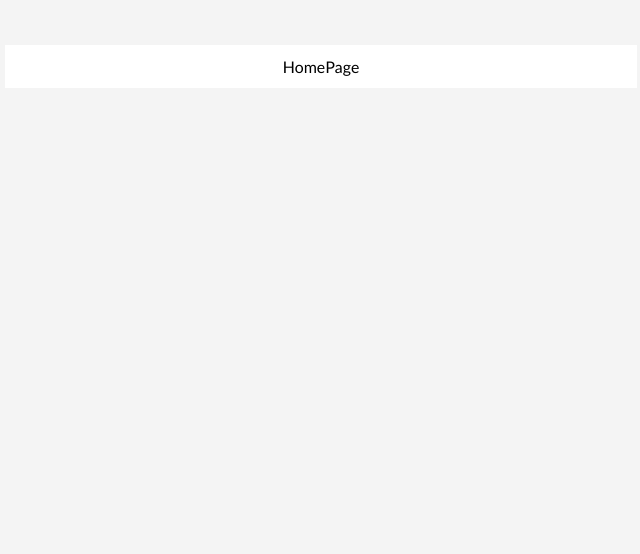
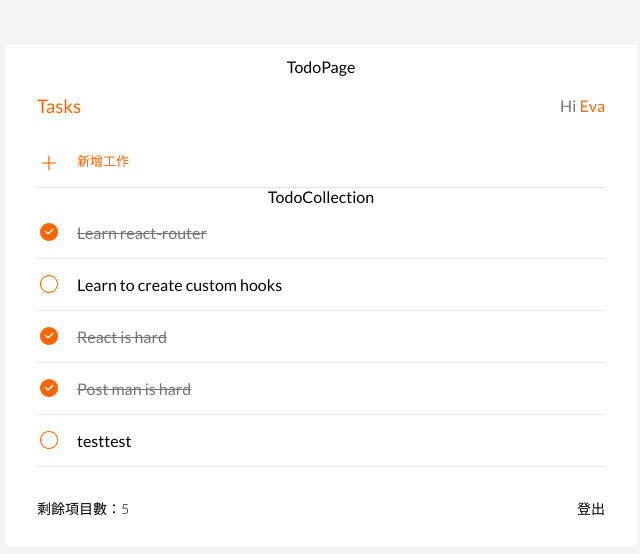
Before and after one commit to leemengyun/alpha_todo_list, a React (Create React App) app: page /todos in a window 1280 px wide. Shown: the top 554 px of the page, without its empty margins (319-959 px from the left). Built offline with nearby package versions, Linux system fonts and the light colour scheme; data requests are answered from the project's data file.

Commit message:
◼︎ api set up ◼︎ db set up ◼︎ log in function ◼︎ sign up function

```diff
--- a/db.json
+++ b/db.json
@@ -11,16 +11,6 @@
       "id": 2
     },
     {
-      "title": "Learn to use context",
-      "isDone": true,
-      "id": 3
-    },
-    {
-      "title": "Learn to implement auth",
-      "isDone": false,
-      "id": 4
-    },
-    {
       "title": "React is hard",
       "isDone": true,
       "id": 5
@@ -31,14 +21,9 @@
       "id": 6
     },
     {
-      "title": "123123",
+      "title": "testtest",
       "isDone": false,
       "id": 7
-    },
-    {
-      "title": "123123",
-      "isDone": false,
-      "id": 8
     }
   ]
 }
--- a/package.json
+++ b/package.json
@@ -15,6 +15,7 @@
     "react-scripts": "^4.0.3",
     "sass": "^1.56.2",
     "styled-components": "^5.3.5",
+    "sweetalert2": "^11.6.4",
     "web-vitals": "^2.1.4"
   },
   "scripts": {
--- a/src/App.jsx
+++ b/src/App.jsx
@@ -15,13 +15,13 @@
 
 function App() {
   return (
-    <div className="app">
+    <div className='app'>
       <BrowserRouter>
         <Routes>
-          <Route path="*" element={<HomePage />}></Route>
-          <Route path="login" element={<LoginPage />}></Route>
-          <Route path="signup" element={<SignUpPage />}></Route>
-          <Route path="todo" element={<TodoPage />}></Route>
+          <Route path='*' element={<HomePage />}></Route>
+          <Route path='login' element={<LoginPage />}></Route>
+          <Route path='signup' element={<SignUpPage />}></Route>
+          <Route path='todos' element={<TodoPage />}></Route>
         </Routes>
       </BrowserRouter>
     </div>
--- /dev/null
+++ b/src/api/auth.js
@@ -0,0 +1,61 @@
+////首先測試login api
+
+import axios from 'axios';
+
+const authURL = 'https://todo-list.alphacamp.io/api/auth';
+
+export const login = async ({ username, password }) => {
+  try {
+    const { data } = await axios.post(`${authURL}/login`, {
+      username,
+      password,
+    });
+
+    console.log(data);
+
+    const { authToken } = data;
+    if (authToken) {
+      return { success: true, ...data };
+    }
+    return data;
+  } catch (error) {
+    console.error('["login failed"]', error);
+  }
+};
+
+export const register = async ({ username, password, email }) => {
+  try {
+    const { data } = await axios.post(`${authURL}/register`, {
+      username,
+      password,
+      email,
+    });
+
+    console.log(data);
+
+    //用解構式帶出data
+    //登入成功的結果
+    const { authToken } = data;
+    if (authToken) {
+      return { success: true, ...data };
+    }
+
+    //登入失敗的結果
+    return data;
+  } catch (error) {
+    console.error('["login failed"]', error);
+  }
+};
+
+export const checkPermission = async (authToken) => {
+  try {
+    const response = await axios.get(`${authURL}/`, {
+      headers: {
+        Authorization: 'Bearer' + authToken,
+      },
+    });
+    return response.data.success;
+  } catch (error) {
+    console.error('[Check Permission Failed]:', error);
+  }
+};
--- a/src/api/todos.js
+++ b/src/api/todos.js
@@ -30,5 +30,23 @@
     console.error('[CREATE todos failed:]:', error);
   }
 };
-export const patchTodo = () => {};
-export const deleteTodo = () => {};
+export const patchTodo = async (playload) => {
+  try {
+    const { id, title, isDone } = playload;
+    const res = await axios.patch(`${baseUrl}/todos/${id}`, {
+      title,
+      isDone,
+    });
+    return res.data;
+  } catch (error) {
+    console.error('[Update todos failed:]:', error);
+  }
+};
+export const deleteTodo = async (id) => {
+  try {
+    const res = await axios.delete(`${baseUrl}/todos/${id}`);
+    return res.data;
+  } catch (error) {
+    console.error('[delete todos failed:]:', error);
+  }
+};
--- a/src/components/Footer.jsx
+++ b/src/components/Footer.jsx
@@ -1,5 +1,7 @@
 import React from 'react';
 import styled from 'styled-components';
+
+import { useNavigate } from 'react-router-dom';
 
 const StyledFooter = styled.footer`
   display: flex;
@@ -33,10 +35,18 @@
 `;
 
 const Footer = ({ listLength }) => {
+  const navigate = useNavigate();
+
+  const handleClick = () => {
+    navigate('/login');
+    localStorage.removeItem('authToken');
+    return;
+  };
+
   return (
     <StyledFooter>
       <p>剩餘項目數：{listLength}</p>
-      <StyledButton>登出</StyledButton>
+      <StyledButton onClick={handleClick}>登出</StyledButton>
     </StyledFooter>
   );
 };
--- a/src/pages/LoginPage.jsx
+++ b/src/pages/LoginPage.jsx
@@ -1,4 +1,9 @@
-import React from 'react';
+import React, { useState } from 'react';
+//頁面切換是 react-router-dom 提供的 Link 功能
+import { Link } from 'react-router-dom';
+import { login } from 'api/auth';
+//要在 React component 裡轉址，可以使用 react-router-dom 提供的 React Hook
+import { useNavigate } from 'react-router-dom';
 
 import {
   AuthContainer,
@@ -9,7 +14,48 @@
 import { ACLogoIcon } from 'assets/images';
 import { AuthInput } from 'components';
 
+//modal dialog套件
+import Swal from 'sweetalert2';
+
 const LoginPage = () => {
+  const [username, setUsername] = useState('');
+  const [password, setPassword] = useState('');
+  const navigate = useNavigate();
+
+  const handleClick = async () => {
+    if (username.length === 0) {
+      return;
+    }
+    if (password.length === 0) {
+      return;
+    }
+    const { success, authToken } = await login({ username, password });
+
+    //登入成功
+    if (success) {
+      localStorage.setItem('authToken', authToken);
+      Swal.fire({
+        title: '登入成功',
+        text: `歡迎${username}回來`,
+        icon: 'success',
+        showConfirmButton: false,
+        timer: 1500,
+        position: 'center',
+      });
+      navigate('/todos');
+      return;
+    }
+    //登入失敗
+    Swal.fire({
+      title: 'OOPS',
+      text: `找不到此筆user訊息，請確認是否有誤`,
+      icon: 'error',
+      showConfirmButton: false,
+      timer: 1500,
+      position: 'center',
+    });
+  };
+
   return (
     <AuthContainer>
       <div>
@@ -18,14 +64,27 @@
       <h1>登入 Todo</h1>
 
       <AuthInputContainer>
-        <AuthInput />
+        <AuthInput
+          label='帳號'
+          placeholder='請輸入帳號'
+          value={username}
+          onChange={(nameInputValue) => setUsername(nameInputValue)}
+        />
       </AuthInputContainer>
 
       <AuthInputContainer>
-        <AuthInput />
+        <AuthInput
+          type='password'
+          label='密碼'
+          placeholder='請輸入密碼'
+          value={password}
+          onChange={(passwordInputValue) => setPassword(passwordInputValue)}
+        />
       </AuthInputContainer>
-      <AuthButton>登入</AuthButton>
-      <AuthLinkText>註冊</AuthLinkText>
+      <AuthButton onClick={handleClick}>登入</AuthButton>
+      <Link to='/signup'>
+        <AuthLinkText>註冊</AuthLinkText>
+      </Link>
     </AuthContainer>
   );
 };
--- a/src/pages/SignUpPage.jsx
+++ b/src/pages/SignUpPage.jsx
@@ -1,4 +1,11 @@
 import React from 'react';
+import { useState } from 'react';
+//頁面切換是 react-router-dom 提供的 Link 功能
+import { Link } from 'react-router-dom';
+import { register } from 'api/auth';
+//要在 React component 裡轉址，可以使用 react-router-dom 提供的 React Hook
+import { useNavigate } from 'react-router-dom';
+
 import {
   AuthContainer,
   AuthInputContainer,
@@ -7,8 +14,57 @@
 } from 'components/common/auth.styled';
 import { ACLogoIcon } from 'assets/images';
 import { AuthInput } from 'components';
+//modal dialog套件
+import Swal from 'sweetalert2';
 
 const SignUpPage = () => {
+  const [username, setUsername] = useState('');
+  const [password, setPassword] = useState('');
+  const [email, setemail] = useState('');
+  const navigate = useNavigate();
+
+  const handleClick = async () => {
+    if (username.length === 0) {
+      return;
+    }
+    if (password.length === 0) {
+      return;
+    }
+    if (email.length === 0) {
+      return;
+    }
+    const { success, authToken } = await register({
+      username,
+      password,
+      email,
+    });
+
+    //註冊成功
+    if (success) {
+      localStorage.setItem('authToken', authToken);
+      Swal.fire({
+        title: '註冊成功',
+        text: `歡迎${username}加入`,
+        icon: 'success',
+        showConfirmButton: false,
+        timer: 1500,
+        position: 'center',
+      });
+      navigate('/todos');
+      return;
+    }
+
+    //註冊失敗
+    Swal.fire({
+      title: 'OOPS',
+      text: `無法註冊，此email/帳號已被使用`,
+      icon: 'error',
+      showConfirmButton: false,
+      timer: 1500,
+      position: 'center',
+    });
+  };
+
   return (
     <AuthContainer>
       <div>
@@ -17,18 +73,37 @@
       <h1>建立您的帳號</h1>
 
       <AuthInputContainer>
-        <AuthInput />
+        <AuthInput
+          label='帳號'
+          placeholder='請輸入帳號'
+          value={username}
+          onChange={(nameInputValue) => setUsername(nameInputValue)}
+        />
       </AuthInputContainer>
 
       <AuthInputContainer>
-        <AuthInput />
+        <AuthInput
+          type='email'
+          label='Email'
+          placeholder='請輸入信箱'
+          value={email}
+          onChange={(emailInputValue) => setemail(emailInputValue)}
+        />
       </AuthInputContainer>
 
       <AuthInputContainer>
-        <AuthInput />
+        <AuthInput
+          type='password'
+          label='密碼'
+          placeholder='請輸入密碼'
+          value={password}
+          onChange={(passwordInputValue) => setPassword(passwordInputValue)}
+        />
       </AuthInputContainer>
-      <AuthButton>註冊</AuthButton>
-      <AuthLinkText>取消</AuthLinkText>
+      <AuthButton onClick={handleClick}>註冊</AuthButton>
+      <Link to='/login'>
+        <AuthLinkText>取消</AuthLinkText>
+      </Link>
     </AuthContainer>
   );
 };
--- a/src/pages/TodoPage.jsx
+++ b/src/pages/TodoPage.jsx
@@ -1,7 +1,7 @@
 import React, { useEffect, useState } from 'react';
 import { Footer, Header, TodoCollection, TodoInput } from 'components';
 // import api component
-import { getTodos, createTodo } from '../api/todos';
+import { getTodos, createTodo, patchTodo, deleteTodo } from '../api/todos';
 
 // const dummyTodos = [
 //   {
@@ -89,13 +89,23 @@
           isEdit: false,
         },
       ]);
+      setListLength((prevLength) => {
+        return prevLength + 1;
+      });
       //送出後要清空input內容
       setInputValue('');
     } catch (error) {
       console.log(`[createData failed]`);
     }
   };
-  const handleToggleDone = (id) => {
+  const handleToggleDone = async (id) => {
+    const currentTodo = todo.find((todo) => todo.id === id);
+
+    try {
+      await patchTodo({
+        id,
+        isDone: !currentTodo.isDone,
+      });
       setTodo((prevtodos) => {
         return prevtodos.map((todo) => {
           if (todo.id === id) {
@@ -107,6 +117,9 @@
           return todo;
         });
       });
+    } catch (error) {
+      console.log(`[updateData failed]`);
+    }
   };
   const handleChangeMode = ({ id, isEdit }) => {
     setTodo((prevtodos) => {
@@ -126,7 +139,13 @@
     });
     // console.log(todo);
   };
-  const handleOnSave = ({ id, title }) => {
+  const handleOnSave = async ({ id, title }) => {
+    try {
+      await patchTodo({
+        id,
+        title,
+      });
+
       setTodo((prevtodos) => {
         return prevtodos.map((todo) => {
           if (todo.id === id) {
@@ -139,15 +158,26 @@
           return todo;
         });
       });
+    } catch (error) {
+      console.log(`[saveList failed]`);
+    }
+
     // console.log(todo);
   };
-  const handleOnDelete = (id) => {
+  const handleOnDelete = async (id) => {
+    // const currentTodo = todo.find((todo)=>todo.id===id)
+
+    try {
+      await deleteTodo(id);
       setTodo((prevtodos) => {
         return prevtodos.filter((t) => t.id !== id);
       });
       setListLength((prevLength) => {
         return prevLength - 1;
       });
+    } catch (error) {
+      console.log(`[delete List failed]`);
+    }
   };
 
   // Api event ---------------
@@ -162,6 +192,7 @@
             isEdit: false,
           }))
         );
+        setListLength(todos.length);
       } catch (error) {
         console.log(`[getTodosAsync failed]`);
       }
```
Also changed, not shown: src/components/AuthInput.jsx (+8 -3 lines), 1 other file (tests, documents, lock files or other folders). Lines whose indentation alone changed are shown as unchanged.
